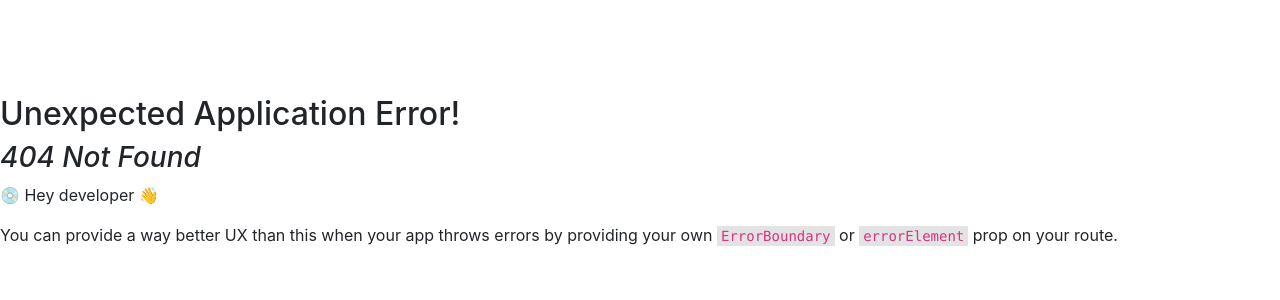
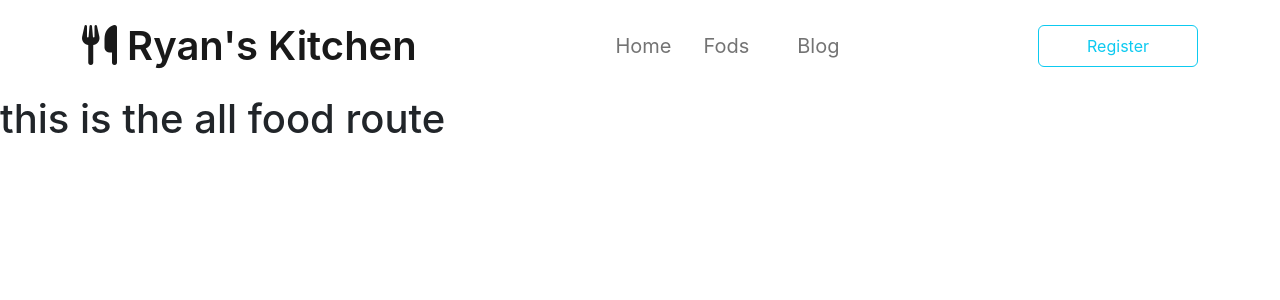
Before and after one commit to Mostofa321/Ryan-s-Kitchen, a React (Create React App) app: page /foods in a window 1280 px wide. Before the commit this address had no page. Shown: the top 300 px of the page. Built offline with nearby package versions, Linux system fonts and the light colour scheme.

Commit message:
installed firebase and added configatetion

```diff
--- a/package.json
+++ b/package.json
@@ -7,6 +7,7 @@
     "@testing-library/react": "^13.4.0",
     "@testing-library/user-event": "^13.5.0",
     "bootstrap": "^5.2.2",
+    "firebase": "^9.13.0",
     "react": "^18.2.0",
     "react-bootstrap": "^2.6.0",
     "react-dom": "^18.2.0",
--- /dev/null
+++ b/src/components/Foods/Foods.js
@@ -0,0 +1,11 @@
+import React from 'react';
+
+const Foods = () => {
+    return (
+        <div>
+            <h1>this is the all food route</h1>
+        </div>
+    );
+};
+
+export default Foods;
--- a/src/components/Header/Nav.js
+++ b/src/components/Header/Nav.js
@@ -1,4 +1,6 @@
 import React from 'react';
+import { Link } from 'react-router-dom';
+
 
 const Nav = () => {
     return (
@@ -14,13 +16,13 @@ const Nav = () => {
                 <div className="collapse navbar-collapse justify-content-evenly" id="navbarSupportedContent">
                     <ul className="navbar-nav  mb-2 mb-lg-0 ">
                         <li className="nav-item">
-                            <a className="nav-link fs-5" aria-current="page" href="#">Home</a>
+                            <Link to='/' className="nav-link fs-5" aria-current="page" >Home</Link>
                         </li>
                         <li className="nav-item">
-                            <a className="nav-link mx-3 fs-5" href="#">Fods</a>
+                            <Link to='/foods' className="nav-link mx-3 fs-5" >Fods</Link>
                         </li>
                         <li className="nav-item">
-                            <a className="nav-link mx-3 fs-5" href="#">Blog</a>
+                            <Link to='/blog' className="nav-link mx-3 fs-5" >Blog</Link>
                         </li>
                     </ul>
                 </div>
```
Also changed, not shown: src/firebase/firebase.config.js (+19 -0 lines), src/routes/Routes.js (+10 -0 lines), 1 other file (tests, documents, lock files or other folders).
